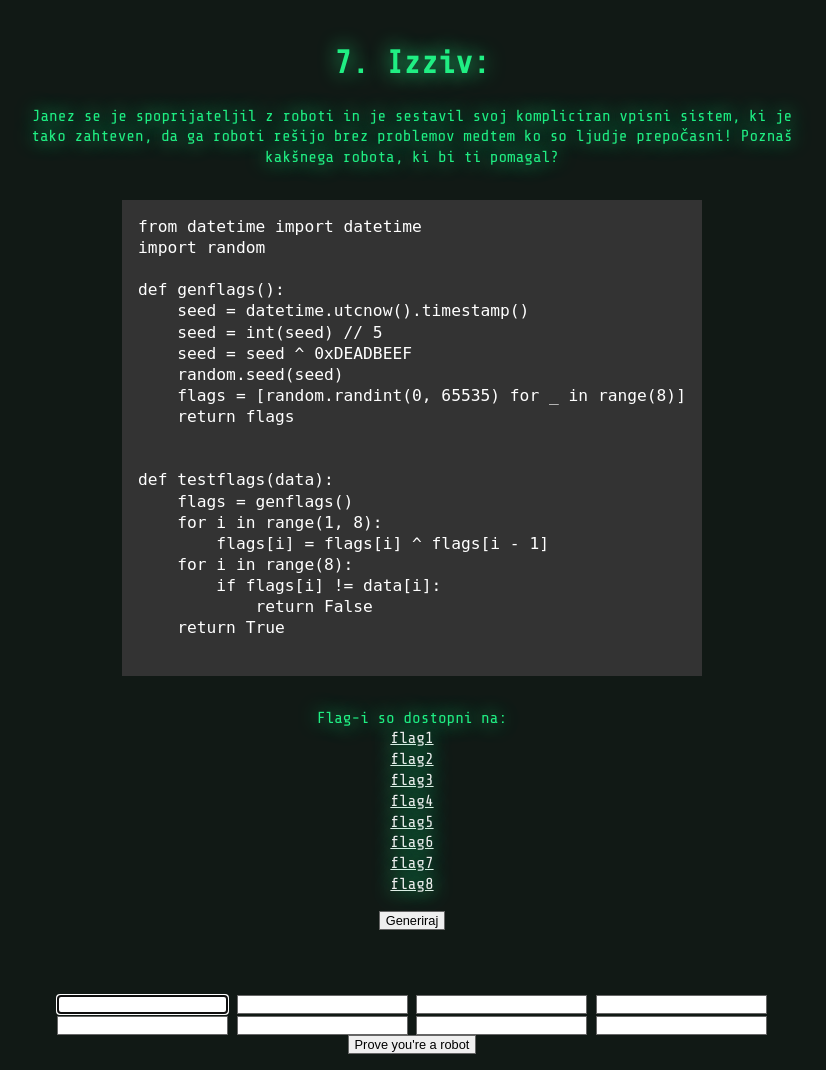
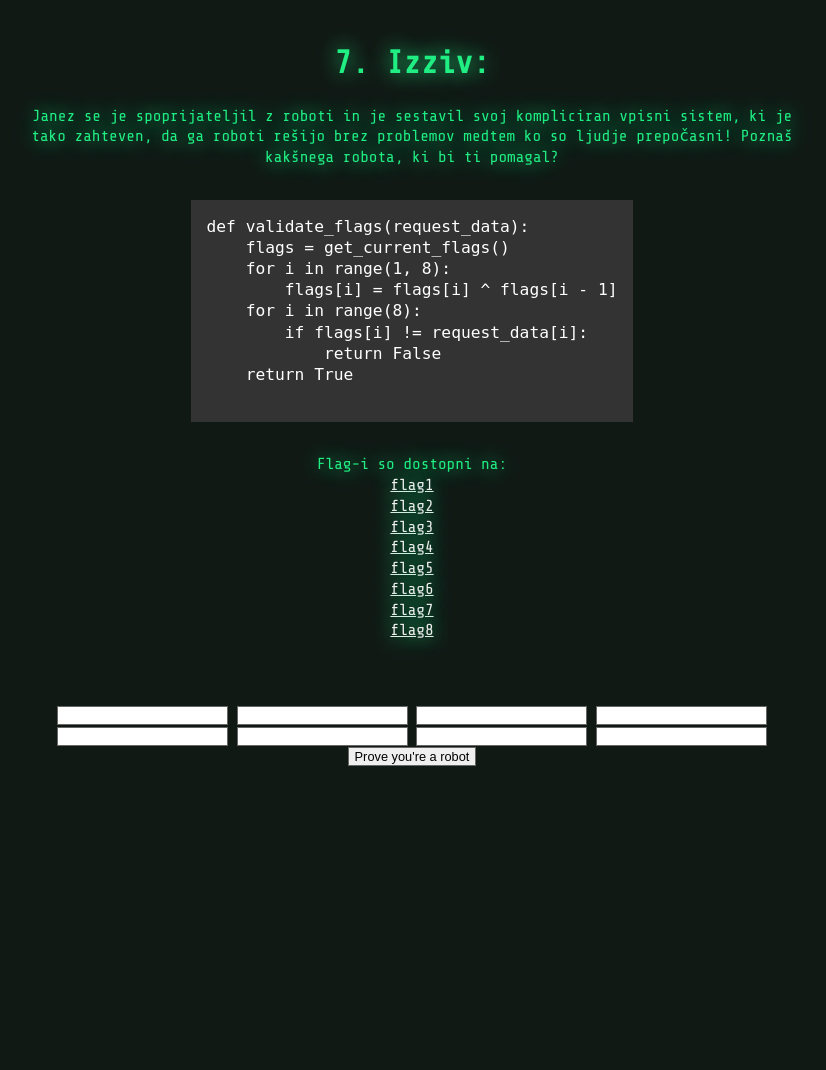
Before and after one commit to ptr-geeks/hts2023, a Flask app: template server/templates/chall07.html in a window 1280 px wide. Shown: the part 158-1228 px from the top of the page, without its empty margins (228-1054 px from the left). After the commit the page ends 924 px from the top, so only its background shows below. Run offline with Flask 3, Linux system fonts and the light colour scheme; the template is opened without the code that fills it, so the values that code supplies are empty.

Commit message:
Updated chall07

```diff
--- a/server/templates/chall07.html
+++ b/server/templates/chall07.html
@@ -25,24 +25,12 @@
             </p>
             <p style="margin: 0px 100px">
                 <pre>
-from datetime import datetime
-import random
-
-def genflags():
-    seed = datetime.utcnow().timestamp()
-    seed = int(seed) // 5
-    seed = seed ^ 0xDEADBEEF
-    random.seed(seed)
-    flags = [random.randint(0, 65535) for _ in range(8)]
-    return flags
-
-
-def testflags(data):
-    flags = genflags()
+def validate_flags(request_data):
+    flags = get_current_flags()
     for i in range(1, 8):
         flags[i] = flags[i] ^ flags[i - 1]
     for i in range(8):
-        if flags[i] != data[i]:
+        if flags[i] != request_data[i]:
             return False
     return True
                 </pre>
@@ -58,24 +46,18 @@ def testflags(data):
                 <a href="/s/flag7">flag7</a> <br/>
                 <a href="/s/flag8">flag8</a> <br/>
             </p>
-            <p>
-                <form id="otpform" autocomplete="off">
-                    <input type="submit" name="submit" value="Generiraj" />
-                </form>
-                <p id="ciphertext"></p>
-            </p>
         </div>
         <div class="block txtCenter mt4">
             <p>
                 <form method="POST" autocomplete="off">
-                    <input type="text" name="flag1" autofocus />
-                    <input type="text" name="flag2" autofocus />
-                    <input type="text" name="flag3" autofocus />
-                    <input type="text" name="flag4" autofocus />
-                    <input type="text" name="flag5" autofocus />
-                    <input type="text" name="flag6" autofocus />
-                    <input type="text" name="flag7" autofocus />
-                    <input type="text" name="flag8" autofocus />
+                    <input type="text" name="flag1" />
+                    <input type="text" name="flag2" />
+                    <input type="text" name="flag3" />
+                    <input type="text" name="flag4" />
+                    <input type="text" name="flag5" />
+                    <input type="text" name="flag6" />
+                    <input type="text" name="flag7" />
+                    <input type="text" name="flag8" />
                     <input type="submit" name="submit" value="Prove you're a robot" />
                 </form>
             </p>
```
